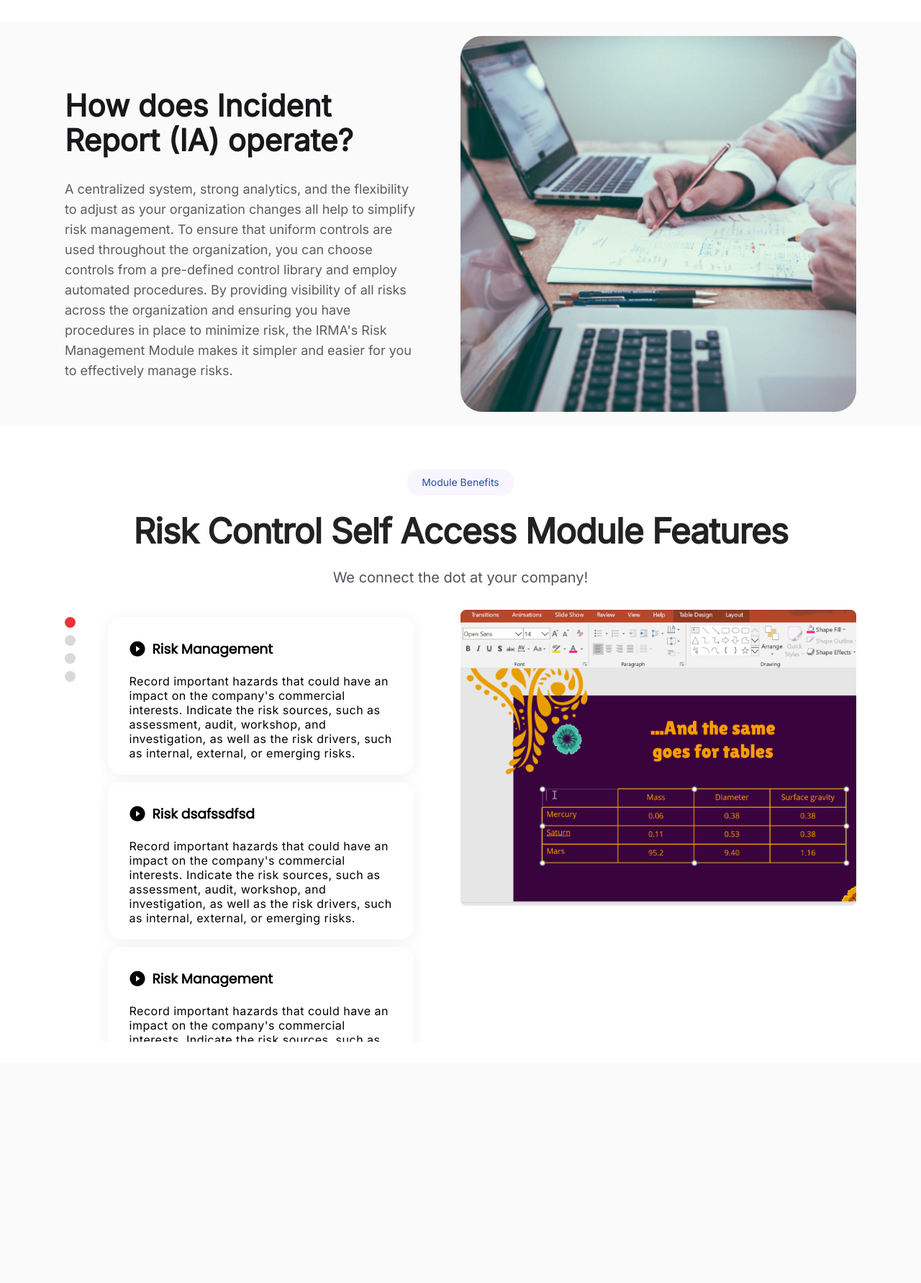
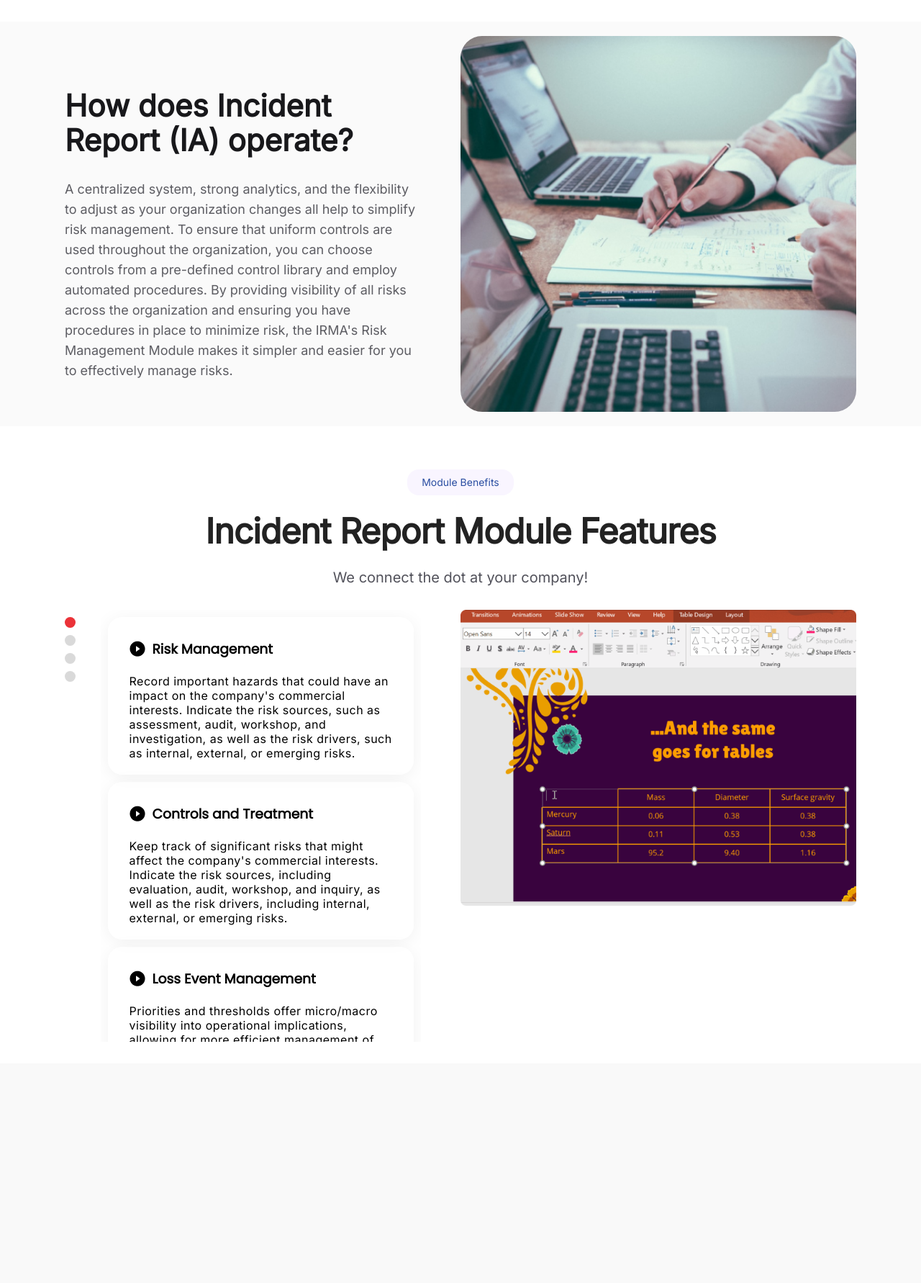
Before and after one commit to Manlikevee/grcv, a PHP site: page /ireport.html in a window 1280 px wide. Shown: the part 1037-2819 px from the top of the page at 72% size. Run offline with PHP 8.4, Linux system fonts and the light colour scheme.

Commit message:
made changes to the content

```diff
--- a/index.html
+++ b/index.html
@@ -184,7 +184,7 @@ Risk & Compliance
                 <div class="featuretext">
                     <div class="fthead">Key Risk Indicator</div>
                     <div class="ftbody">This is a metric for estimating how likely it is that the probability of an occurrence and all of its effects will...</div>
-                     <a href="kra.html" class="rmore">Read More</a>
+                     <a href="kri.html" class="rmore">Read More</a>
                 </div>
             </div>
 
--- a/ireport.html
+++ b/ireport.html
@@ -23,15 +23,13 @@
     <!-- <link rel="stylesheet" href="./body.css" /> -->
   </head>
   <body>
-
-
     <header>
       <div class="navitems">
-
-
         <div class="logo">
-<a href="index.html"><img src="https://grcv.netlify.app/images/IRMA-02.png" alt="">
-</a> </div>
+          <a href="index.html"
+            ><img src="https://grcv.netlify.app/images/IRMA-02.png" alt="" />
+          </a>
+        </div>
 
         <div class="links">
           <a href="solutions.html">Solutions</a>
@@ -39,16 +37,23 @@
           <li>Blog</li>
         </div>
 
-
-<div class="cta redcta" onclick="window.location.href = 'contact.html';" style="cursor: pointer;" onclick="window.location.href = 'contact.html';" style="cursor: pointer;"onclick="window.location.href = 'contact.html';" style="cursor: pointer;">Request a Demo</div>
+        <div
+          class="cta redcta"
+          onclick="window.location.href = 'contact.html';"
+          style="cursor: pointer"
+          onclick="window.location.href = 'contact.html';"
+          style="cursor: pointer"
+          onclick="window.location.href = 'contact.html';"
+          style="cursor: pointer"
+        >
+          Request a Demo
+        </div>
       </div>
     </header>
 
-
     <div class="mainHeader">
       <div class="container">
-        <h2 class="mainHeader__heading">Incident Report (IR)
-          </h2>
+        <h2 class="mainHeader__heading">Incident Report (IR)</h2>
         <p class="mainHeader__text">
           A 360 approach to provide the efficiency and visibility you need to
           stay ahead of today’s dynamic risk environment.
@@ -58,7 +63,7 @@
           <a href="javascript:void(0)" class="links-grey">Contact Us</a>
         </div>
         <div class="mainHeader__video video">
-          <img src="./images/videoImg.jpg" alt="" class="video__image" />
+          <img src="./images/second.png" alt="" class="video__image" />
           <img src="./images/svgs/Shape.svg" alt="" class="video__bg-1" />
           <img src="./images/svgs/Shape (1).svg" alt="" class="video__bg-2" />
           <img src="./images/Play.png" alt="play" class="video__play" />
@@ -71,11 +76,18 @@
         <div class="section">
           <div class="section__left">
             <h3 style="color: #18181b">
-              How does Incident Report (IA)
-              operate?
+              How does Incident Report (IA) operate?
             </h3>
             <p>
-              A centralized system, strong analytics, and the flexibility to adjust as your organization changes all help to simplify risk management. To ensure that uniform controls are used throughout the organization, you can choose controls from a pre-defined control library and employ automated procedures. By providing visibility of all risks across the organization and ensuring you have procedures in place to minimize risk, the IRMA's Risk Management Module makes it simpler and easier for you to effectively manage risks.
+              A centralized system, strong analytics, and the flexibility to
+              adjust as your organization changes all help to simplify risk
+              management. To ensure that uniform controls are used throughout
+              the organization, you can choose controls from a pre-defined
+              control library and employ automated procedures. By providing
+              visibility of all risks across the organization and ensuring you
+              have procedures in place to minimize risk, the IRMA's Risk
+              Management Module makes it simpler and easier for you to
+              effectively manage risks.
             </p>
           </div>
 
@@ -90,7 +102,7 @@
       <div class="container feature">
         <div class="feature__heading heading">
           <p class="heading__purple">Module Benefits</p>
-          <p class="heading__header">Risk Control Self Access Module Features</p>
+          <p class="heading__header">Incident Report Module Features</p>
           <p class="heading__info">We connect the dot at your company!</p>
         </div>
 
@@ -119,40 +131,40 @@
               <div class="card" id="two">
                 <div class="card__header">
                   <img src="./images/Vector.png" alt="" />
-                  <h3>Risk dsafssdfsd</h3>
+                  <h3>Controls and Treatment</h3>
                 </div>
                 <p class="card__info">
-                  Record important hazards that could have an impact on the
+                  Keep track of significant risks that might affect the
                   company's commercial interests. Indicate the risk sources,
-                  such as assessment, audit, workshop, and investigation, as
-                  well as the risk drivers, such as internal, external, or
-                  emerging risks.
+                  including evaluation, audit, workshop, and inquiry, as well as
+                  the risk drivers, including internal, external, or emerging
+                  risks.
                 </p>
               </div>
               <div class="card" id="thr">
                 <div class="card__header">
                   <img src="./images/Vector.png" alt="" />
-                  <h3>Risk Management</h3>
+                  <h3>Loss Event Management</h3>
                 </div>
                 <p class="card__info">
-                  Record important hazards that could have an impact on the
-                  company's commercial interests. Indicate the risk sources,
-                  such as assessment, audit, workshop, and investigation, as
-                  well as the risk drivers, such as internal, external, or
-                  emerging risks.
+                  Priorities and thresholds offer micro/macro visibility into
+                  operational implications, allowing for more efficient
+                  management of root cause analysis and reportable losses. With
+                  a graphical representation of status and impact, incidents can
+                  be managed more effectively.
                 </p>
               </div>
               <div class="card" id="four">
                 <div class="card__header">
                   <img src="./images/Vector.png" alt="" />
-                  <h3>Risk Management</h3>
+                  <h3>Reporting</h3>
                 </div>
                 <p class="card__info">
-                  Record important hazards that could have an impact on the
-                  company's commercial interests. Indicate the risk sources,
-                  such as assessment, audit, workshop, and investigation, as
-                  well as the risk drivers, such as internal, external, or
-                  emerging risks.
+                  Detailed reports of your most important business insights,
+                  including trend analysis, should be used to facilitate
+                  decision-making at all levels. Create your own
+                  drill-down-capable smart forms, dashboards, surveys, screens,
+                  reports, charts, and graphs.
                 </p>
               </div>
             </div>
@@ -175,20 +187,16 @@
       </div>
     </div> -->
 
-
-
     <div class="firstsection gbg longer">
       <style>
-  .longer{
+        .longer {
           height: 140vh;
         }
 
         @media screen and (max-width: 1000px) {
-
-    .longer{
+          .longer {
             height: fit-content;
           }
-
         }
       </style>
 
@@ -265,10 +273,11 @@
       </div>
     </div>
 
-    <div class="firstsection">
+    <div class="firstsection first__exempt">
       <div class="cloudservices">
         <div class="container">
           <div class="blogtitles">IRMA</div>
+          <p class="benefitContainer__title">Other Modules</p>
           <div class="blogsecondtitle">
             Risk Control Self Access, Issue Tracker, Policy Document Management, Limit and Exposure Monitor
           </div>
@@ -288,9 +297,6 @@
             .cloudservices {
               width: 100%;
               user-select: none;
-              background-image: url("Background\ pattern\ \(1\).png");
-              background-repeat: no-repeat;
-              background-position: center;
             }
             .swiper {
               width: 100%;
@@ -394,34 +400,37 @@
               });
             </script>
           </div>
+
+          <div class="container__load load">
+            <!-- <button class="load__button">Load More</button> -->
           </div>
         </div>
       </div>
-    <br>
-    <br>
-    <br>
+    </div>
+    <br />
+    <br />
+    <br />
 
     <div class="scheduleademo">
       <div class="container">
         <div class="shdemo">
-                <div class="smiley">
-                    👋
-                </div>
-                <div class="sometext">
-                    Looking for more Information.
-                </div>
+          <div class="smiley">👋</div>
+          <div class="sometext">Looking for more Information.</div>
 
           <div class="schedulebutton">
-                    <button onclick="window.location.href = 'contact.html';" style="cursor: pointer;">SCHEDULE A DEMO</button>
+            <button
+              onclick="window.location.href = 'contact.html';"
+              style="cursor: pointer"
+            >
+              SCHEDULE A DEMO
+            </button>
           </div>
         </div>
-
       </div>
-
     </div>
-    <br>
-    <br>
-    <br>
+    <br />
+    <br />
+    <br />
 
     <div class="footer">
       <div class="container">
--- a/kra.html
+++ b/kri.html
@@ -269,10 +269,11 @@
       </div>
     </div>
 
-    <div class="firstsection first__exempt">
+       <div class="firstsection first__exempt">
       <div class="cloudservices">
         <div class="container">
           <div class="blogtitles">IRMA</div>
+          <p class="benefitContainer__title">Other Modules</p>
           <div class="blogsecondtitle">
             Risk Control Self Access, Issue Tracker, Policy Document Management, Limit and Exposure Monitor
           </div>
--- a/style.css
+++ b/style.css
@@ -361,6 +361,7 @@ font-weight: 400;
 line-height: 30px;
 letter-spacing: 0em;
 text-align: center;
+margin: 20px auto;
 color: #52525B;
 }
 
```
Also changed, not shown: RCSA.html (+25 -23 lines), itracker.html (+25 -25 lines), limitandexposure.html (+25 -23 lines), policydocument.html (+25 -23 lines). Lines whose indentation alone changed are shown as unchanged.
